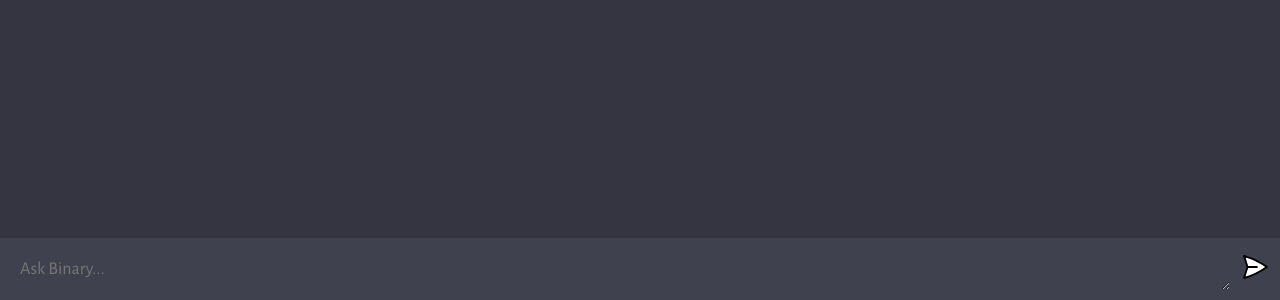
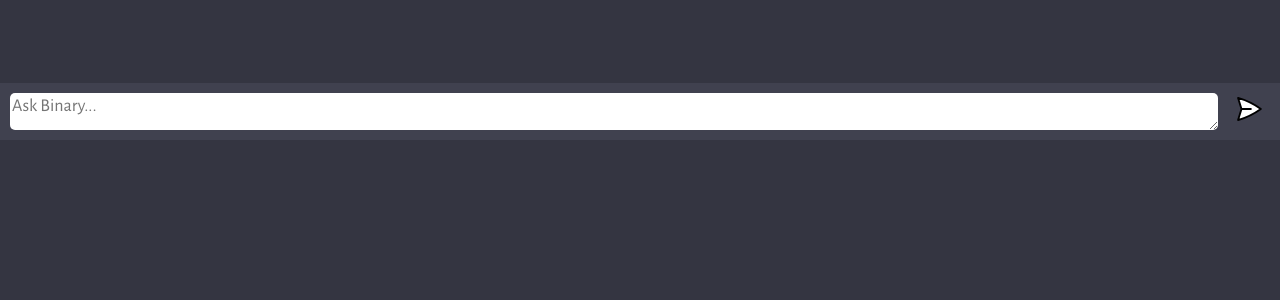
Before and after one commit to Thiararapeter/binaryAi, a website built with Vite: page client/index.html in a window 1280 px wide. Shown: the part 500-800 px from the top of the page. Built offline with nearby package versions, Linux system fonts and the light colour scheme.

Commit message:
Update style.css

```diff
--- a/client/style.css
+++ b/client/style.css
@@ -2,7 +2,7 @@
 
 * {
   margin: 0;
-  padding: 0;
+  padding: 10;
   box-sizing: border-box;
   font-family: "Alegreya Sans", sans-serif;
 }
@@ -13,7 +13,7 @@ body {
 
 #app {
   width: 100vw;
-  height: 100vh;
+  height: 80vh;
   background: #343541;
 
   display: flex;
@@ -127,11 +127,11 @@ form {
 textarea {
   width: 100%;
 
-  color: #fff;
+  color: rgb(0, 0, 0);
   font-size: 18px;
 
-  padding: 10px;
-  background: transparent;
+  padding: 2px;
+  background: white;
   border-radius: 5px;
   border: none;
   outline: none;
```
